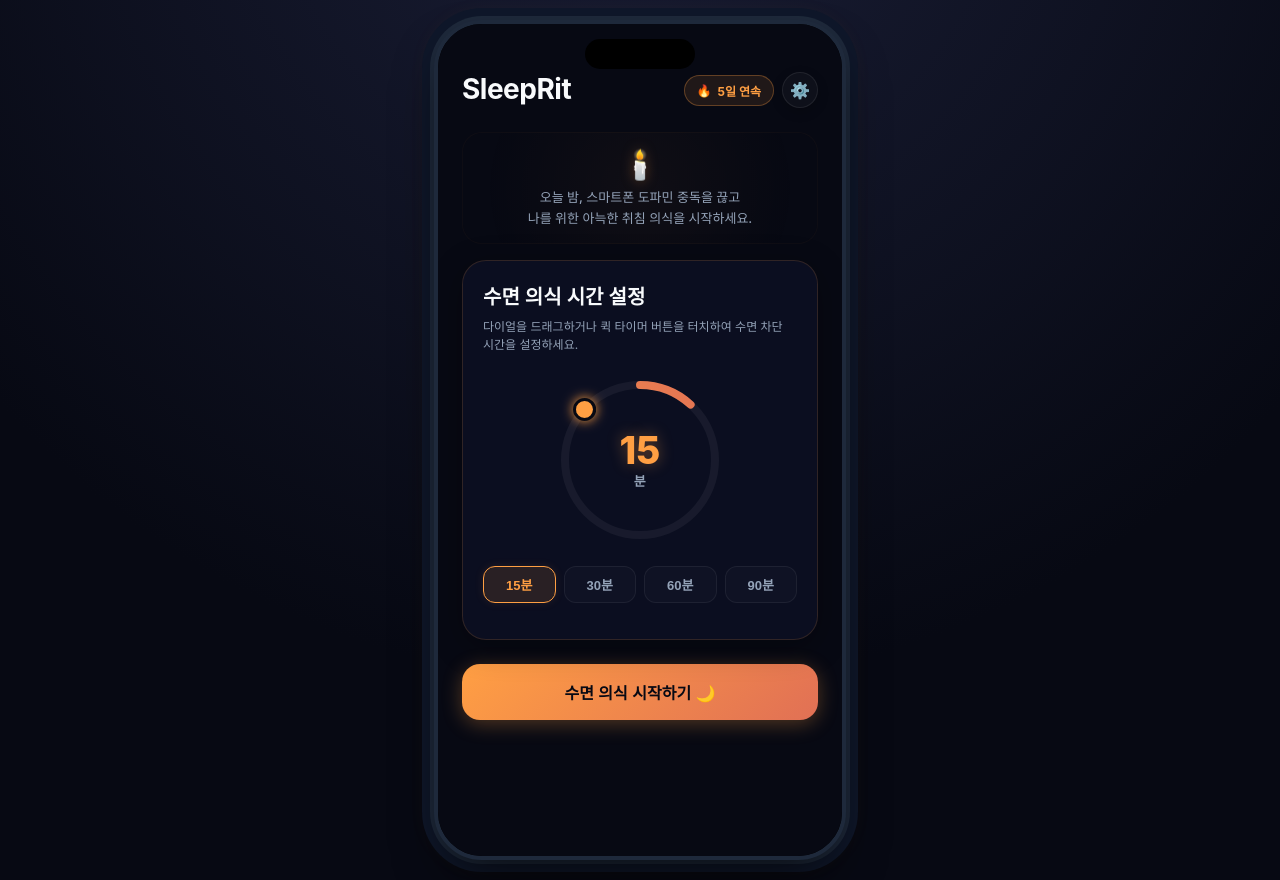
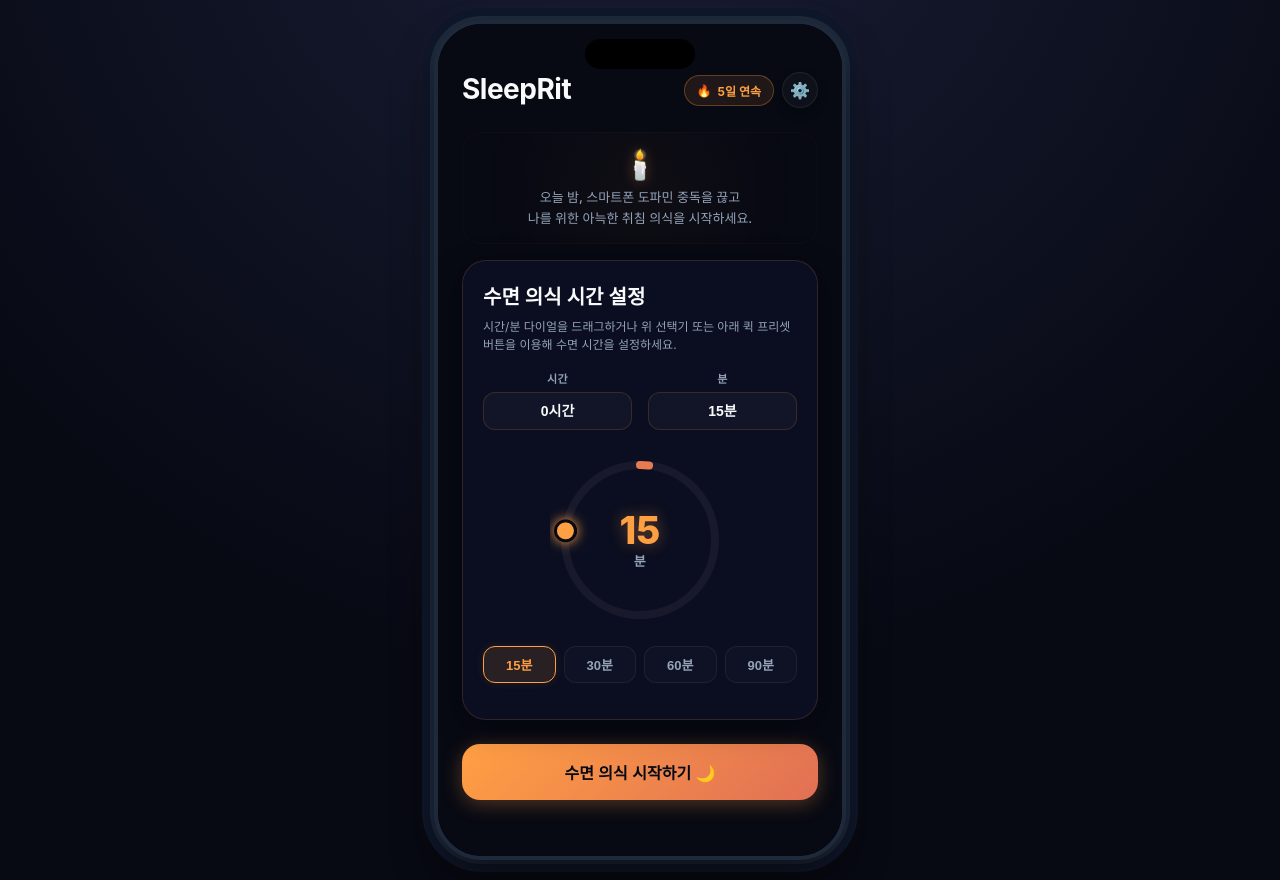
Before and after one commit to kmarx7/anti_jaja, a React (Vite) app: page / in a window 1280 px wide. Built offline with nearby package versions, Linux system fonts and the light colour scheme.

Commit message:
feat: add hour and minute select dropdowns and scale circular dial timer up to 12 hours

```diff
--- a/src/App.jsx
+++ b/src/App.jsx
@@ -86,10 +86,10 @@ function App() {
     let angle = Math.atan2(dy, dx) + Math.PI / 2;
     if (angle < 0) angle += 2 * Math.PI;
 
-    // Map angle to 1 - 120 minutes
+    // Map angle to 1 - 720 minutes (12 hours)
     const pct = angle / (2 * Math.PI);
-    const minutes = Math.round(pct * 119) + 1;
-    setTimerDuration(Math.max(1, Math.min(120, minutes)));
+    const minutes = Math.round(pct * 719) + 1;
+    setTimerDuration(Math.max(1, Math.min(720, minutes)));
   };
 
   const handleDialMouseDown = (e) => {
@@ -637,8 +637,46 @@ function App() {
             <div className="glass-card timer-card">
               <h2>수면 의식 시간 설정</h2>
               <p style={{ fontSize: '12px', color: 'var(--text-muted)', marginBottom: '16px' }}>
-                다이얼을 드래그하거나 퀵 타이머 버튼을 터치하여 수면 차단 시간을 설정하세요.
+                시간/분 다이얼을 드래그하거나 위 선택기 또는 아래 퀵 프리셋 버튼을 이용해 수면 시간을 설정하세요.
               </p>
+
+              {/* Time Select Row for Hours and Minutes */}
+              <div className="time-select-row">
+                <div className="time-select-group">
+                  <label>시간</label>
+                  <select
+                    value={Math.floor(timerDuration / 60)}
+                    onChange={(e) => {
+                      const h = parseInt(e.target.value, 10);
+                      const m = timerDuration % 60;
+                      const newDuration = h * 60 + m;
+                      setTimerDuration(newDuration === 0 ? 1 : newDuration);
+                      triggerHaptic(50);
+                    }}
+                  >
+                    {Array.from({ length: 13 }, (_, i) => (
+                      <option key={i} value={i}>{i}시간</option>
+                    ))}
+                  </select>
+                </div>
+                <div className="time-select-group">
+                  <label>분</label>
+                  <select
+                    value={timerDuration % 60}
+                    onChange={(e) => {
+                      const h = Math.floor(timerDuration / 60);
+                      const m = parseInt(e.target.value, 10);
+                      const newDuration = h * 60 + m;
+                      setTimerDuration(newDuration === 0 ? 1 : newDuration);
+                      triggerHaptic(50);
+                    }}
+                  >
+                    {Array.from({ length: 60 }, (_, i) => (
+                      <option key={i} value={i}>{i}분</option>
+                    ))}
+                  </select>
+                </div>
+              </div>
 
               <div className="radial-dial-container">
                 <div
@@ -665,22 +703,37 @@ function App() {
                       cy="90"
                       r="75"
                       strokeDasharray="471.24"
-                      strokeDashoffset={471.24 * (1 - (timerDuration - 1) / 119)}
+                      strokeDashoffset={471.24 * (1 - (timerDuration - 1) / 719)}
                     />
 
                     {/* Rotating Handle */}
                     <circle
                       className="dial-handle"
-                      cx={90 + 75 * Math.cos(((timerDuration - 1) / 119) * 2 * Math.PI - Math.PI / 2)}
-                      cy={90 + 75 * Math.sin(((timerDuration - 1) / 119) * 2 * Math.PI - Math.PI / 2)}
+                      cx={90 + 75 * Math.cos(((timerDuration - 1) / 719) * 2 * Math.PI - Math.PI / 2)}
+                      cy={90 + 75 * Math.sin(((timerDuration - 1) / 719) * 2 * Math.PI - Math.PI / 2)}
                       r="10"
                     />
                   </svg>
 
                   {/* Center time reading */}
                   <div className="dial-center-info">
-                    <span className="minutes">{timerDuration}</span>
-                    <span className="unit">분</span>
+                    {Math.floor(timerDuration / 60) > 0 ? (
+                      <>
+                        <span className="hours" style={{ fontSize: '20px', fontWeight: '800', color: 'var(--accent)' }}>
+                          {Math.floor(timerDuration / 60)}시간
+                        </span>
+                        {timerDuration % 60 > 0 && (
+                          <span className="minutes" style={{ fontSize: '14px', fontWeight: '700', color: 'var(--text-main)', marginTop: '2px' }}>
+                            {timerDuration % 60}분
+                          </span>
+                        )}
+                      </>
+                    ) : (
+                      <>
+                        <span className="minutes">{timerDuration % 60}</span>
+                        <span className="unit">분</span>
+                      </>
+                    )}
                   </div>
                 </div>
 
--- a/src/index.css
+++ b/src/index.css
@@ -1208,3 +1208,56 @@ p {
   background: rgba(255, 159, 67, 0.2);
   border-radius: 2px;
 }
+
+/* Time Selector Dropdowns (Hour and Minute) */
+.time-select-row {
+  display: flex;
+  gap: 16px;
+  justify-content: center;
+  margin-bottom: 20px;
+  width: 100%;
+}
+
+.time-select-group {
+  flex: 1;
+  display: flex;
+  flex-direction: column;
+  gap: 6px;
+  align-items: center;
+}
+
+.time-select-group label {
+  font-size: 11px;
+  color: var(--text-muted);
+  font-weight: 600;
+  text-transform: uppercase;
+  letter-spacing: 0.5px;
+}
+
+.time-select-group select {
+  width: 100%;
+  background: rgba(255, 255, 255, 0.03);
+  border: 1px solid var(--border);
+  border-radius: 12px;
+  color: var(--text-main);
+  padding: 10px 14px;
+  font-size: 14px;
+  font-weight: 700;
+  text-align: center;
+  outline: none;
+  cursor: pointer;
+  transition: all 0.2s;
+  appearance: none;
+  -webkit-appearance: none;
+  text-align-last: center;
+}
+
+.time-select-group select:focus {
+  border-color: var(--accent);
+  background: rgba(255, 159, 67, 0.05);
+}
+
+.time-select-group select option {
+  background-color: var(--bg-secondary);
+  color: var(--text-main);
+}
```
